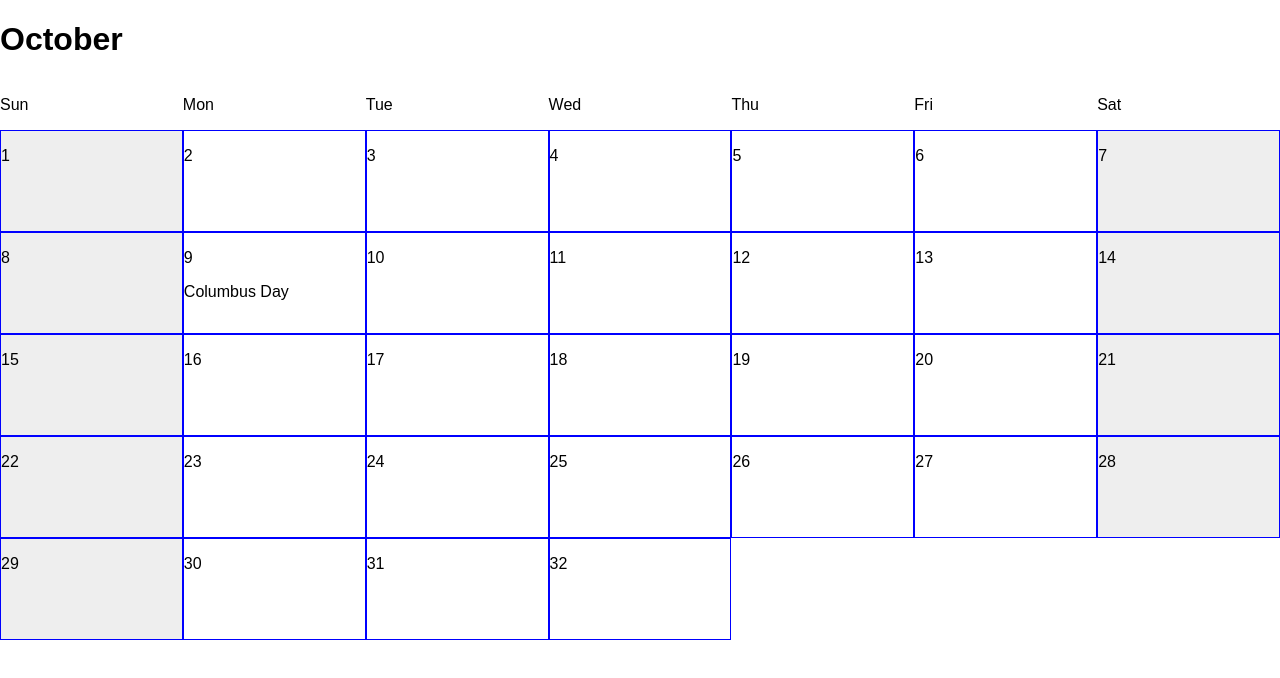
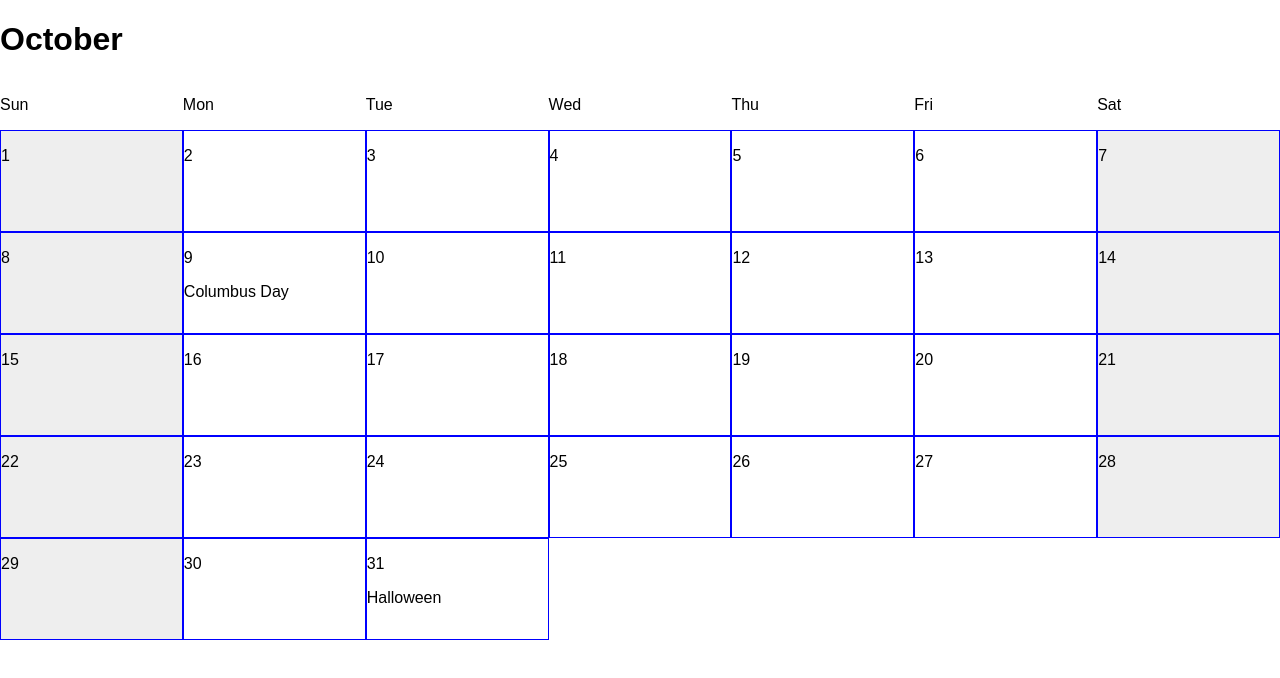
Before and after one commit to jsullivan5/calendar, a React (Create React App) app: page / in a window 1280 px wide. Shown: the top 678 px of the page. Built offline with nearby package versions, Linux system fonts and the light colour scheme.

Commit message:
Add Holoween to mockData

```diff
--- a/src/mockCalData.js
+++ b/src/mockCalData.js
@@ -96,10 +96,13 @@ export const october = [
     events: []
   },
   {
-    events: []
-  },
-  {
-    events: []
+    events: [
+      {
+        name: 'Halloween',
+        start: '12:00',
+        end: '12:00'
+      }
+    ]
   }
 ];
 
```
